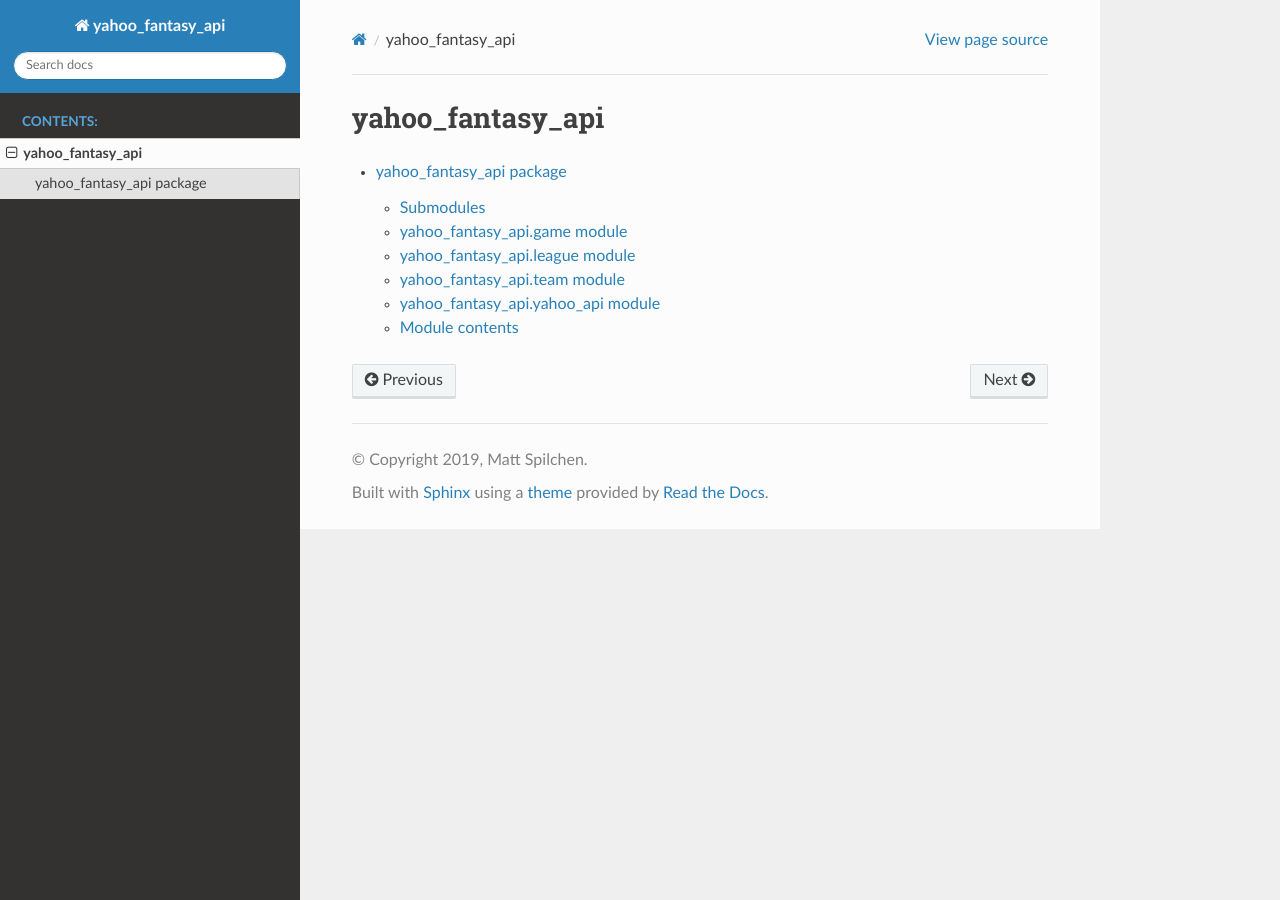
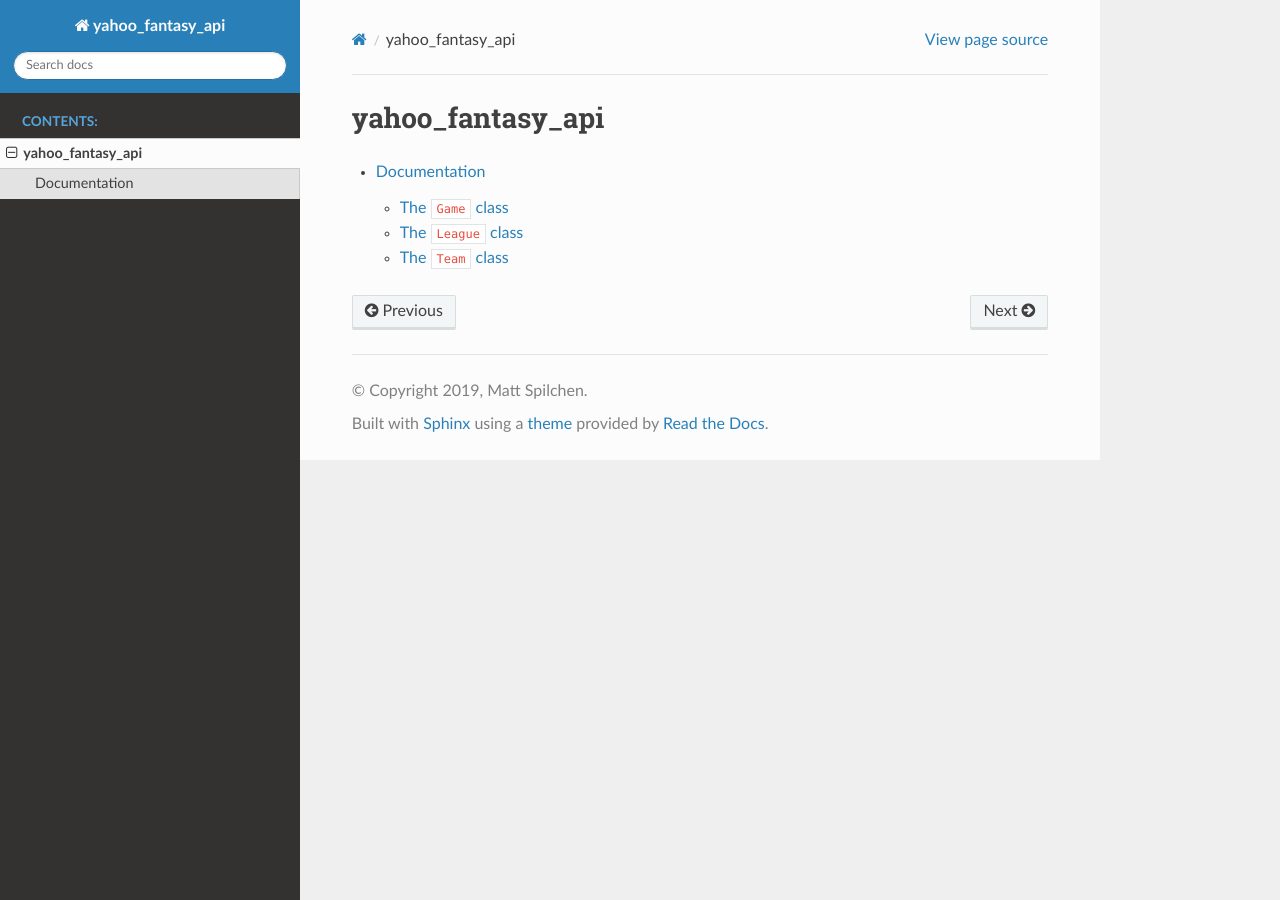
Before and after one commit to spilchen/yahoo_fantasy_api, a Sphinx documentation site: the page built from docs/modules.rst, in a window 1280 px wide. Built offline with Sphinx 7.4.7 and the Read the Docs theme 2.0.0, drawn with Linux system fonts in a browser that asks for light colours.

Commit message:
Only document external classes

```diff
--- a/docs/yahoo_fantasy_api.rst
+++ b/docs/yahoo_fantasy_api.rst
@@ -1,46 +1,17 @@
-yahoo\_fantasy\_api package
-===========================
+Documentation
+=============
 
-Submodules
-----------
+The ``Game`` class
+******************
+.. autoclass:: yahoo_fantasy_api.game.Game
+    :members:
 
-yahoo\_fantasy\_api.game module
--------------------------------
+The ``League`` class
+********************
+.. autoclass:: yahoo_fantasy_api.league.League
+    :members:
 
-.. automodule:: yahoo_fantasy_api.game
+The ``Team`` class
+********************
+.. autoclass:: yahoo_fantasy_api.team.Team
     :members:
-    :undoc-members:
-    :show-inheritance:
-
-yahoo\_fantasy\_api.league module
----------------------------------
-
-.. automodule:: yahoo_fantasy_api.league
-    :members:
-    :undoc-members:
-    :show-inheritance:
-
-yahoo\_fantasy\_api.team module
--------------------------------
-
-.. automodule:: yahoo_fantasy_api.team
-    :members:
-    :undoc-members:
-    :show-inheritance:
-
-yahoo\_fantasy\_api.yahoo\_api module
--------------------------------------
-
-.. automodule:: yahoo_fantasy_api.yahoo_api
-    :members:
-    :undoc-members:
-    :show-inheritance:
-
-
-Module contents
----------------
-
-.. automodule:: yahoo_fantasy_api
-    :members:
-    :undoc-members:
-    :show-inheritance:
```
